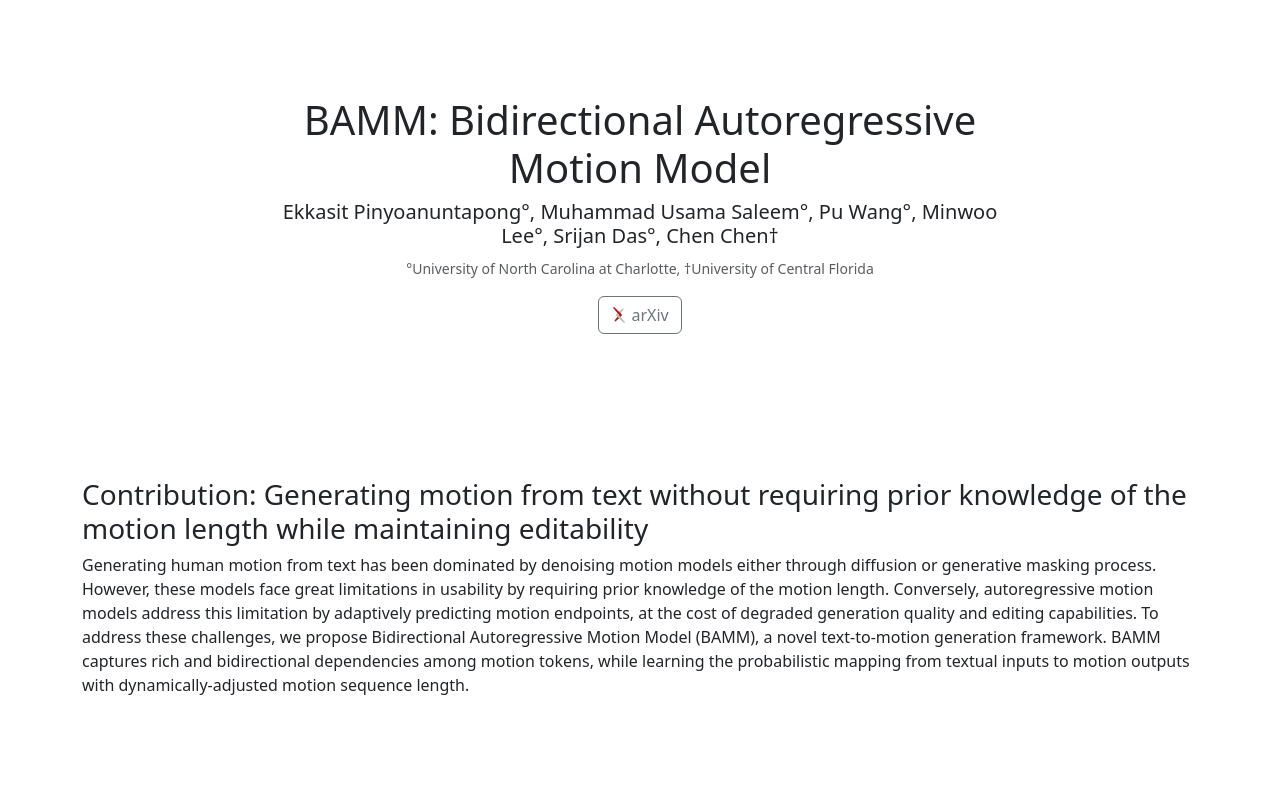
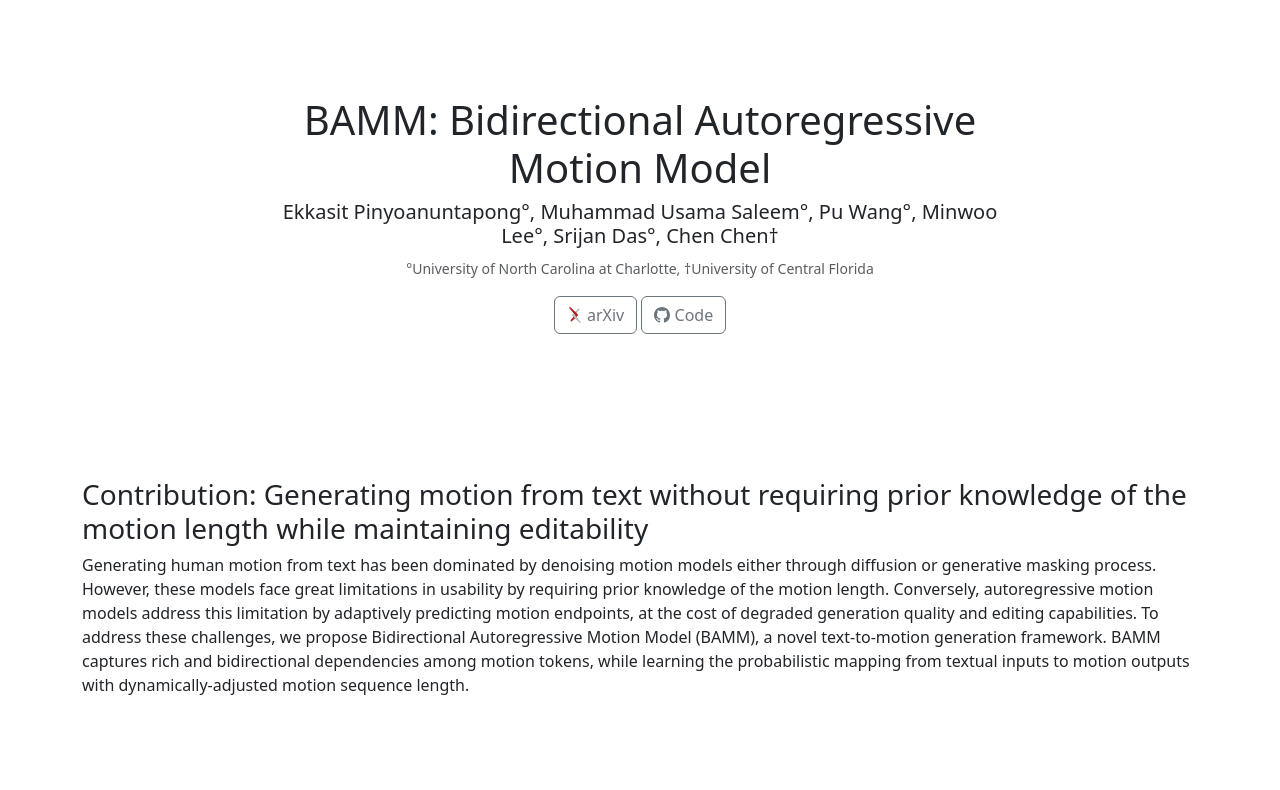
Before and after one commit to exitudio/BAMM-page, a plain HTML site: page index.html in a window 1280 px wide. Shown: the top 790 px of the page. Drawn offline with nearby package versions, Linux system fonts and the light colour scheme.

Commit message:
Update index.html

```diff
--- a/index.html
+++ b/index.html
@@ -161,6 +161,15 @@
 		</svg>
 		arXiv
 	    </a>
+		<a type="button" class="btn btn-outline-secondary" href="https://github.com/exitudio/BAMM/">
+                        <svg xmlns="http://www.w3.org/2000/svg" width="16" height="16" fill="currentColor"
+                            class="bi bi-github" viewBox="0 0 16 16">
+                            <path
+                                d="M8 0C3.58 0 0 3.58 0 8c0 3.54 2.29 6.53 5.47 7.59.4.07.55-.17.55-.38 0-.19-.01-.82-.01-1.49-2.01.37-2.53-.49-2.69-.94-.09-.23-.48-.94-.82-1.13-.28-.15-.68-.52-.01-.53.63-.01 1.08.58 1.23.82.72 1.21 1.87.87 2.33.66.07-.52.28-.87.51-1.07-1.78-.2-3.64-.89-3.64-3.95 0-.87.31-1.59.82-2.15-.08-.2-.36-1.02.08-2.12 0 0 .67-.21 2.2.82.64-.18 1.32-.27 2-.27.68 0 1.36.09 2 .27 1.53-1.04 2.2-.82 2.2-.82.44 1.1.16 1.92.08 2.12.51.56.82 1.27.82 2.15 0 3.07-1.87 3.75-3.65 3.95.29.25.54.73.54 1.48 0 1.07-.01 1.93-.01 2.2 0 .21.15.46.55.38A8.012 8.012 0 0 0 16 8c0-4.42-3.58-8-8-8">
+                            </path>
+                        </svg>
+                        Code
+                    </a>
 
           </div>
           <!-- <div class="d-flex justify-content-center" style="padding-top: 50px; width: 100%;">
```
